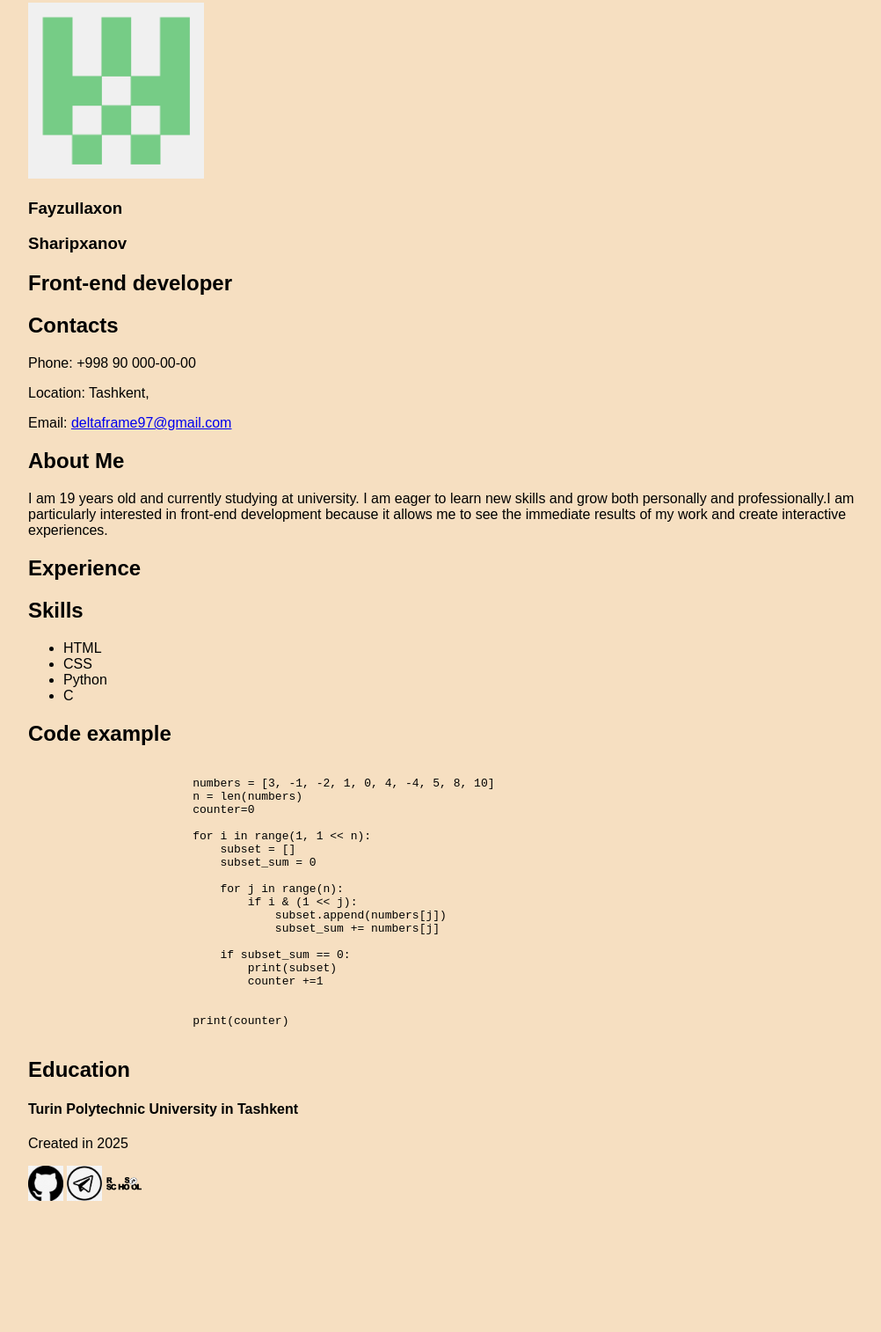
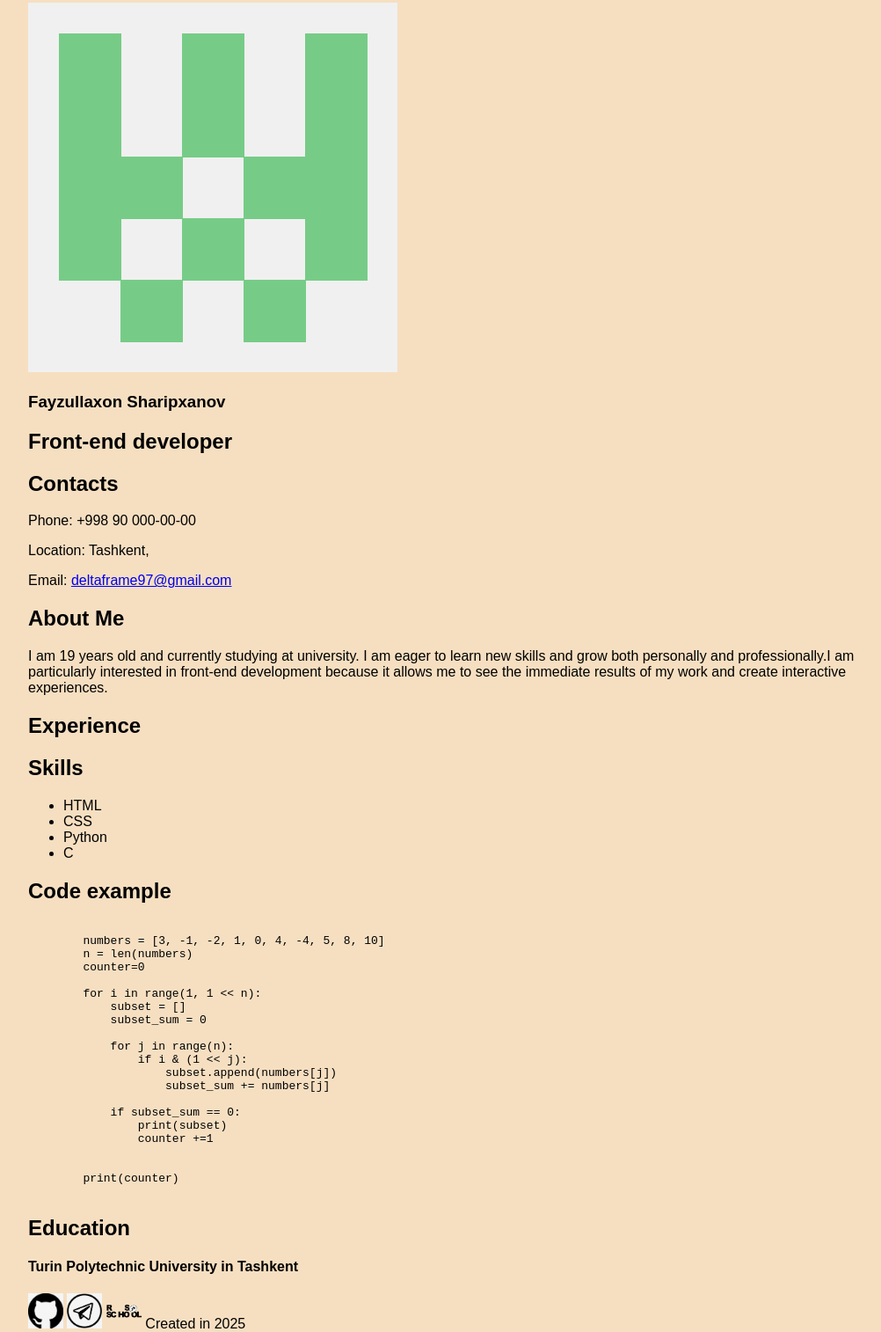
Before and after one commit to Fayzullo05/rsschool-cv, a plain HTML site: page index.html in a window 1280 px wide. Shown: the part 89-1603 px from the top of the page at 88% size, without its empty margins (128-1130 px from the left). Before the commit the page ends 1458 px from the top, so only its background shows below. Drawn offline with Linux system fonts and the light colour scheme.

Commit message:
feat: update html file

```diff
--- a/index.html
+++ b/index.html
@@ -7,6 +7,8 @@
     <link rel="stylesheet" href="style.css">
 </head>
     <body>
+        <header>
+            <div class="container">
                 <nav class="nav">
                     <ul class="nav-list">
                         <li><a href="#contacts" class="nav-link">Contacts</a></li>
@@ -16,13 +18,15 @@
                         <li><a href="#education" class="nav-link">Education</a></li>
                     </ul>
                 </nav>
+            </div>
+        </header>
 
         <main>
+            <div class="container">
                 <section class="left-side">
                         <section id="basic-info">
-                        <img src="assets/img/avatar.png" alt="my photo" height="200" width="200">
-                        <h1>Fayzullaxon</h1>
-                        <h1>Sharipxanov</h1>
+                            <img src="assets/img/avatar.png" alt="my photo" class="avatar">
+                            <h1>Fayzullaxon Sharipxanov</h1>
                             <h2>Front-end developer</h2>
                         </section>
 
@@ -85,13 +89,17 @@
                         <h4>Turin Polytechnic University in Tashkent</h4>
                     </section>
                 </section>
+            </div>
         </main>
         <section class="footer">
-            <p>Created in 2025</p>
             <footer>
-            <a href="https://github.com/Fayzullo05"><img src="assets/img/githubicon.jpg" alt="My GitHub" height="40" width="40"></a>
-            <a href="https://t.me/Fayzullo05"><img src="assets/img/telegramicon.png" alt="My Telegram" height="40" width="40"></a>
-            <a href="https://rs.school/courses/javascript-ru"><img src="assets/img/rs-school-logo.svg" alt="Course link" height="40" width="40"></a>
+                <div class="container">
+                    <a href="https://github.com/Fayzullo05" class="social_media"><img src="assets/img/githubicon.jpg" alt="My GitHub" height="40" width="40"></a>
+                    <a href="https://t.me/Fayzullo05" class="social_media"><img src="assets/img/telegramicon.png" alt="My Telegram" height="40" width="40"></a>
+                    <a href="https://rs.school/courses/javascript-ru" class="social_media"><img src="assets/img/rs-school-logo.svg" alt="Course link" height="40" width="40"></a>
+                    <span class="year">Created in 2025</span>
+                </div>
             </footer>
+        </section>
     </body>
 </html>
```
Lines whose indentation alone changed are shown as unchanged.
